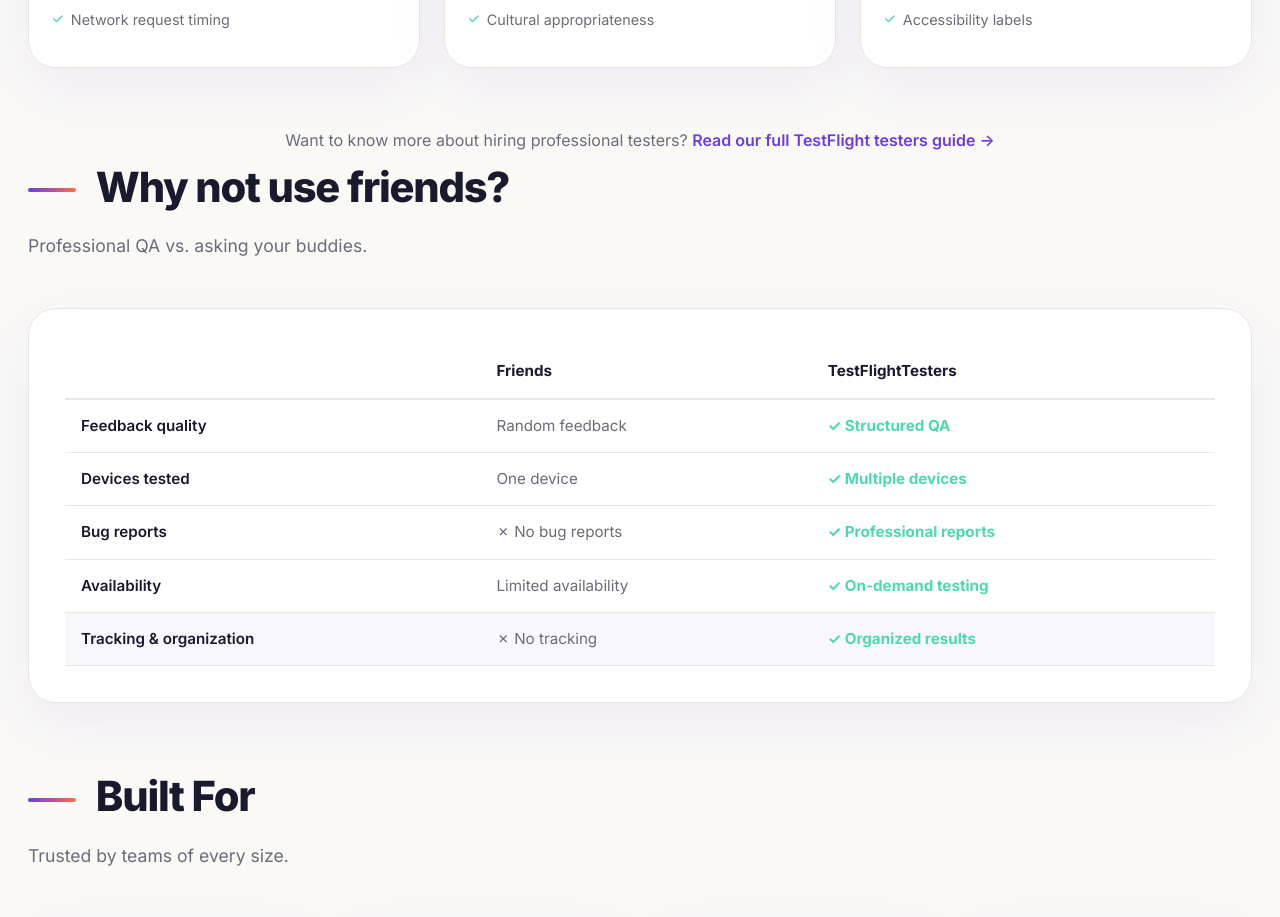
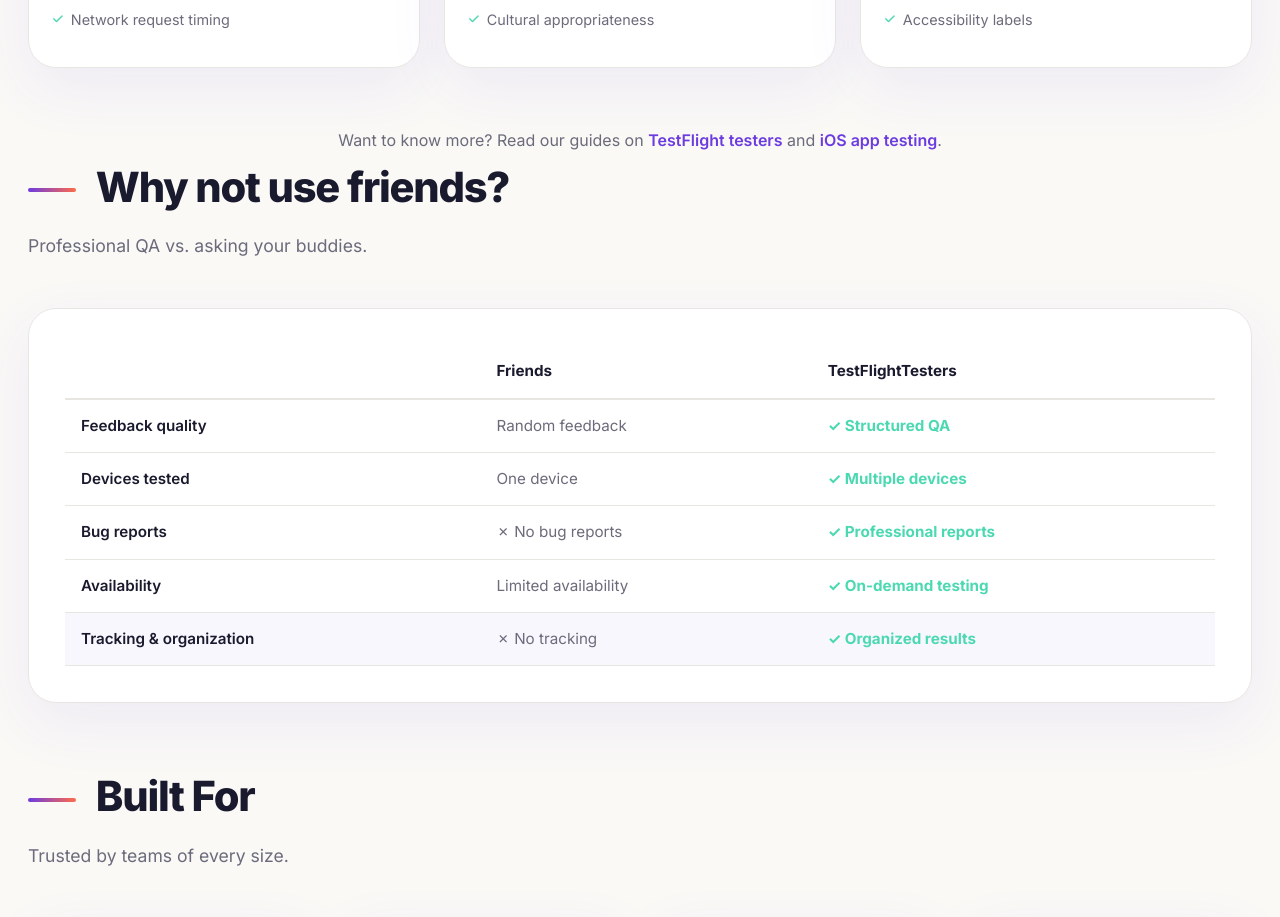
Before and after one commit to RealAppTesters/testflight-testers, a Next.js app: page / in a window 1280 px wide. Shown: the part 3220-4137 px from the top of the page. Built offline with nearby package versions, Linux system fonts and the light colour scheme.

Commit message:
Update TestingTypes.tsx

```diff
--- a/components/TestingTypes.tsx
+++ b/components/TestingTypes.tsx
@@ -126,10 +126,15 @@
       </div>
 
       <p className="testing-types-cta">
-        Want to know more about hiring professional testers?{" "}
+        Want to know more? Read our guides on{" "}
         <Link href="/testflight-testers" className="testing-types-link">
-          Read our full TestFlight testers guide →
+          TestFlight testers
+        </Link>{" "}
+        and{" "}
+        <Link href="/ios-app-testing" className="testing-types-link">
+          iOS app testing
         </Link>
+        .
       </p>
     </section>
   );
```
